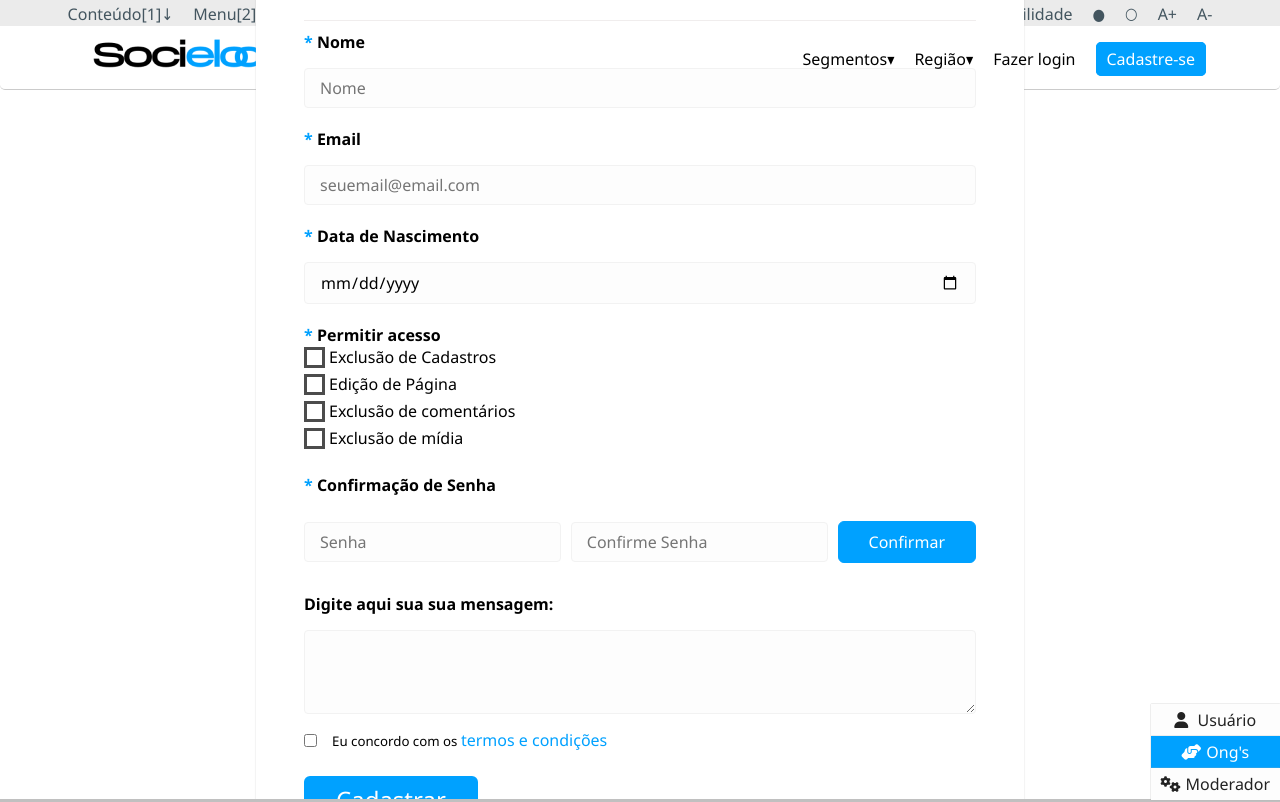
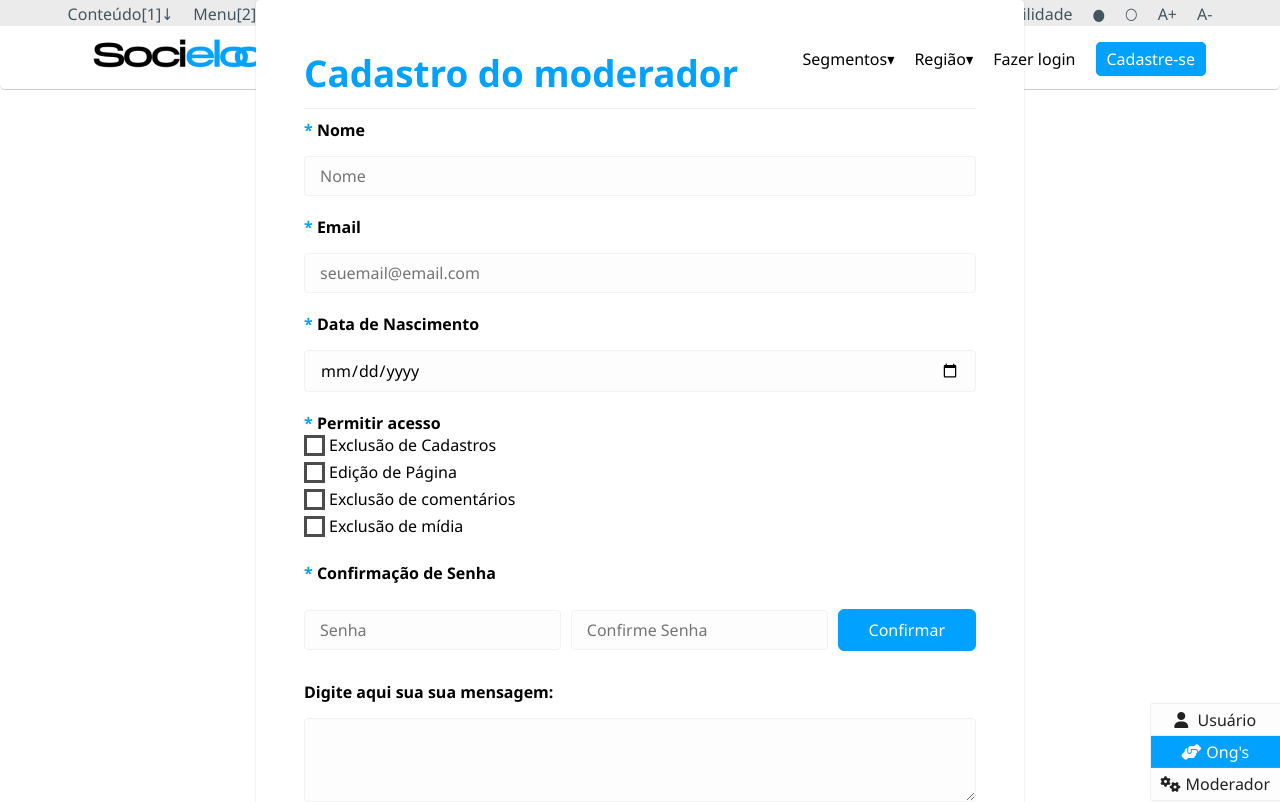
Before and after one commit to Aryel15/reactjs_socieloo, a React (Vite) app: page /cadastro-moderador in a window 1280 px wide. Shown: the top 802 px of the page. Built offline with nearby package versions, Linux system fonts and the light colour scheme.

Commit message:
style até cadastro ong

```diff
--- a/src/pages/Admin/style.css
+++ b/src/pages/Admin/style.css
@@ -27,12 +27,12 @@ nav{
     height: 87vh;
 }
 #main-admin .aside_admin{
-    padding-top: 100px;
     float:right;
     padding-left: 0;
     margin-right: 15vw;
     border: none;
     align-items: center;
+    z-index: 999;
 }
 #main-admin .aside_admin input:not(#lembrar){
     width: 250px;
--- a/src/pages/Alterar_Senha/style.css
+++ b/src/pages/Alterar_Senha/style.css
@@ -11,6 +11,7 @@
   }
   .section__form-as {
     height: 83vh;
+    display: flex;
   }
   .profile {
     display: flex;
--- a/src/pages/Cadastro_Mod/Cadastro_Mod.jsx
+++ b/src/pages/Cadastro_Mod/Cadastro_Mod.jsx
@@ -10,7 +10,7 @@ export default function Cadastro_Mod() {
   return (
     <>
         <Menu />
-        <main className="main_content container">
+        <main className="main_mod container">
         <section className="section-seu-codigo container">
             <div className="content">
                 <div id="box-artigo" className="box-artigo">
--- a/src/pages/Cadastro_Mod/style.css
+++ b/src/pages/Cadastro_Mod/style.css
@@ -11,6 +11,17 @@
     border-radius:3px;
     padding:3em;
 
+}
+.main_mod {
+    display: flex;
+    flex-direction: column;
+    align-items: center;
+    gap: 1rem;
+    padding: 1rem 0;
+    margin: 0;
+    height: 84vh;
+    justify-content: flex-start;
+    margin-top: 6.5vh;
 }
 
 .container_form h1 {
--- a/src/pages/Cadastro_Ong/style.css
+++ b/src/pages/Cadastro_Ong/style.css
@@ -336,6 +336,9 @@ input[type="checkbox"] {
     .radio__span-two:before, .radio__span-two:after{
         width: 15%;
     }
+    #cadastro_section{
+        justify-content:flex-start;
+    }
 
 }
 @media screen and (max-width:670px){
@@ -343,7 +346,7 @@ input[type="checkbox"] {
         font-size: 0.75em;
     }
     #cadastro__section{
-        height: 100%;
+        height: 100vh;
     }
     .radio__span-two:before, .radio__span-two:after{
         width: 13%;
--- a/src/pages/Home/style.css
+++ b/src/pages/Home/style.css
@@ -73,7 +73,7 @@
 #main-index{
   display: flex;
   flex-wrap: wrap;
-  justify-content: center;
+  justify-content: flex-start;
   margin: 20px auto;
 }
 
```
